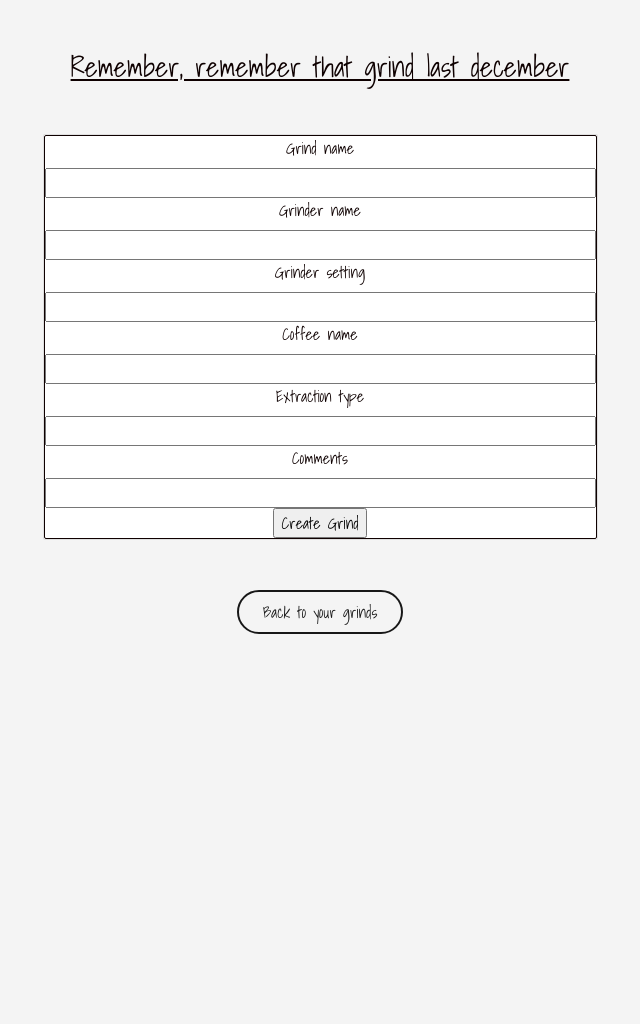
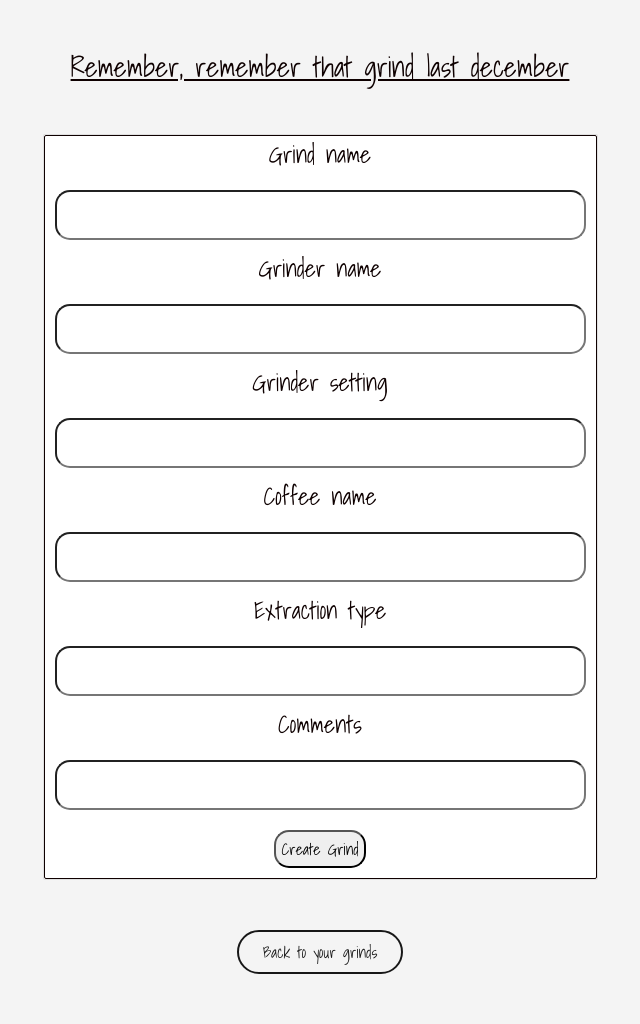
Before and after one commit to MedericMesle/DialerAll, a Rails app: page /grinds/new in a window 1280 px wide. Shown: the part 126-1150 px from the top of the page, without its empty margins (320-960 px from the left). Before the commit the page ends 760 px from the top, so only its background shows below. Run offline with Rails 7, Linux system fonts and the light colour scheme; style sheets or scripts are compiled from the project's sources; some libraries are stand-ins or nearby versions.

Commit message:
New form looking better

```diff
--- a/app/assets/stylesheets/grinds/_new.scss
+++ b/app/assets/stylesheets/grinds/_new.scss
@@ -11,3 +11,14 @@ align-items: center;
 justify-content: center;
 margin-bottom: 50px;
 }
+
+.list-group{
+  font-size: 24px;
+}
+
+input{
+  padding: 5px;
+  margin: 10px;
+  border-radius: 15px;
+  text-align: center;
+}
```
